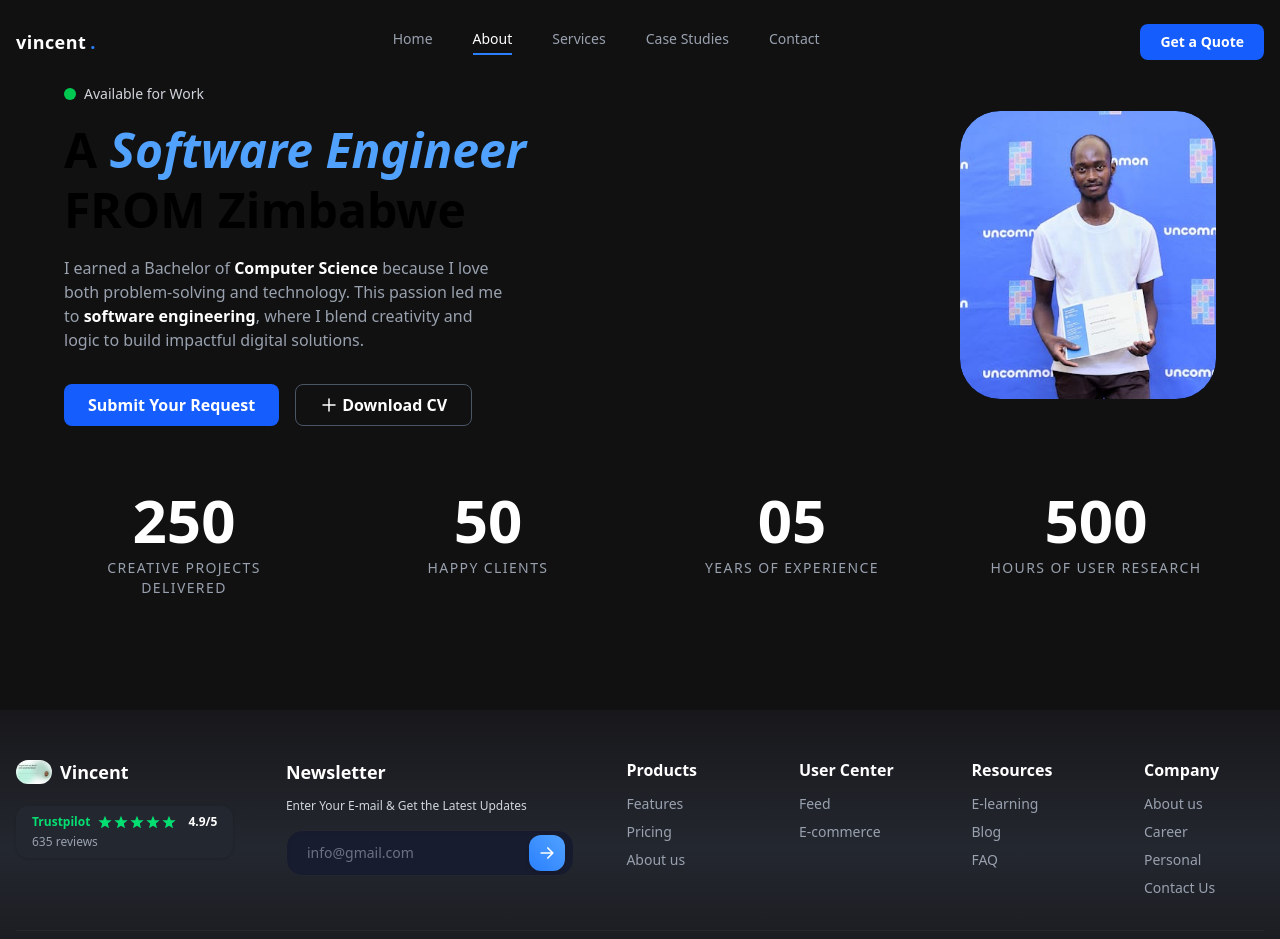
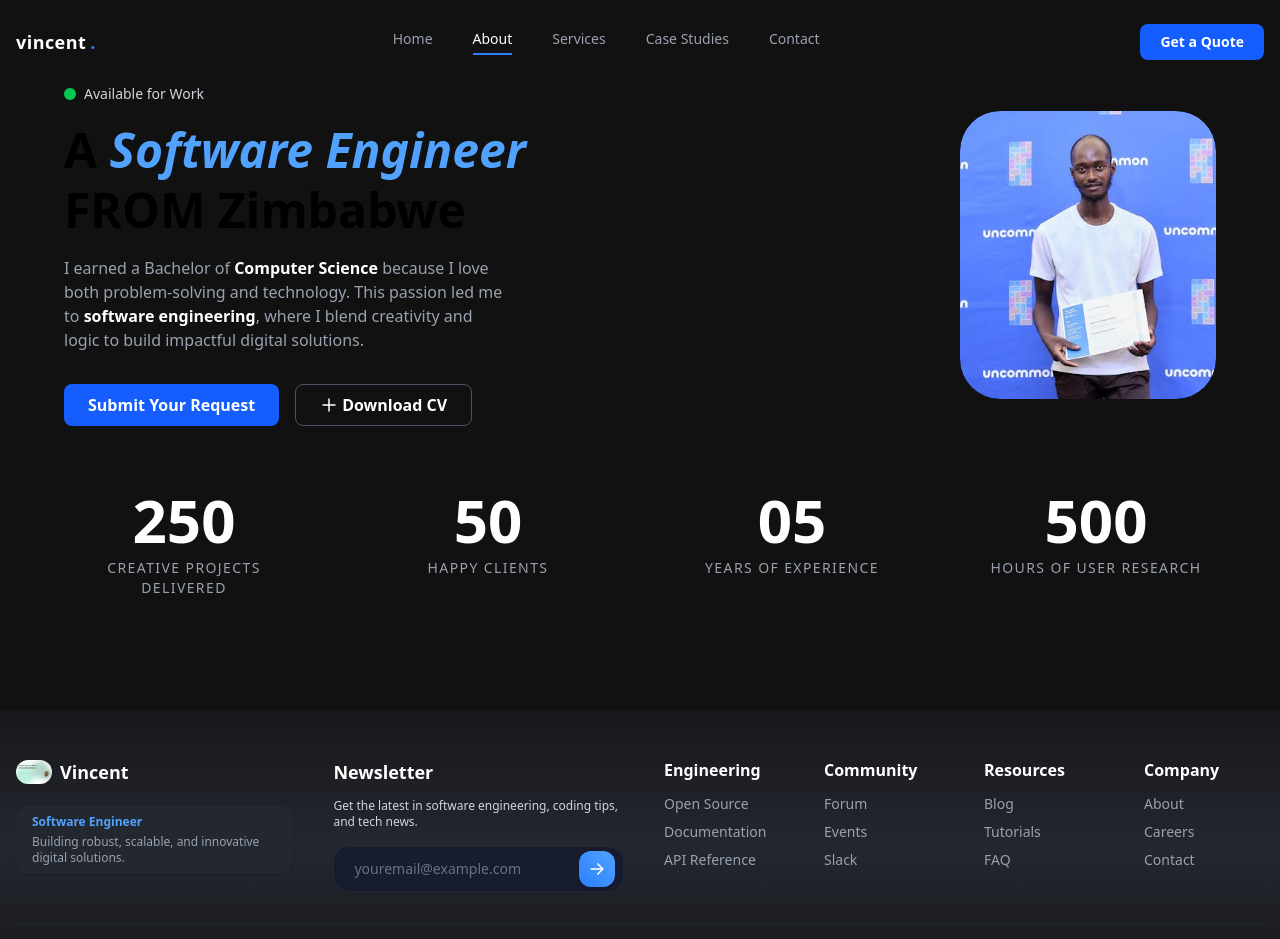
Before and after one commit to VincentMugondora/my_portfolio, a Next.js app: page /about in a window 1280 px wide. Shown: the top 939 px of the page. Built offline with nearby package versions, Linux system fonts and the light colour scheme.

Commit message:
Revamp Footer and Hero components: update content and layout for improved clarity and user engagement, including replacing Trustpilot with a tagline in the Footer and changing the CV download button to an anchor link.

```diff
--- a/src/components/Footer.tsx
+++ b/src/components/Footer.tsx
@@ -34,34 +34,26 @@ const Footer = () => {
   return (
     <footer className="w-full bg-gradient-to-t from-[#18181b] via-[#23272F] to-[#18181b] text-gray-400 pt-12 pb-6 px-4 mt-12">
       <div className="w-full flex flex-col md:flex-row md:items-start md:justify-between gap-10">
-        {/* Logo & Trustpilot */}
+        {/* Logo & Tagline */}
         <div className="flex flex-col gap-4 min-w-[200px]">
           <div className="flex items-center gap-2">
             <Image src="/person.png" alt="Vincent Mugondora" width={36} height={36} className="rounded-full" />
             <span className="font-bold text-white text-lg">Vincent</span>
           </div>
           <div className="bg-[#23272F] rounded-xl px-4 py-2 flex flex-col items-start shadow mt-1 w-fit">
-            <div className="flex items-center gap-2 mb-1">
-              <span className="text-green-400 font-bold text-xs">Trustpilot</span>
-              <span className="flex items-center gap-0.5">
-                {[...Array(5)].map((_, i) => (
-                  <svg key={i} width="14" height="14" viewBox="0 0 20 20" fill="currentColor" className="text-green-400"><polygon points="10,1 12.59,7.36 19.51,7.64 14,12.14 15.82,19.02 10,15.5 4.18,19.02 6,12.14 0.49,7.64 7.41,7.36"/></svg>
-                ))}
-              </span>
-              <span className="text-xs text-white font-semibold ml-1">4.9/5</span>
-            </div>
-            <span className="text-xs text-gray-400">635 reviews</span>
+            <span className="text-blue-400 font-bold text-xs mb-1">Software Engineer</span>
+            <span className="text-xs text-gray-400">Building robust, scalable, and innovative digital solutions.</span>
           </div>
         </div>
         {/* Newsletter */}
         <div className="flex flex-col gap-2 min-w-[260px]">
           <div className="font-semibold text-white mb-1 text-left text-lg">Newsletter</div>
-          <div className="text-xs mb-2 text-left text-gray-300">Enter Your E-mail & Get the Latest Updates</div>
+          <div className="text-xs mb-2 text-left text-gray-300">Get the latest in software engineering, coding tips, and tech news.</div>
           <form className="w-full" onSubmit={handleNewsletterSubmit}>
             <div className="flex items-center bg-[#181c2f] rounded-2xl px-2 py-1 shadow-inner border border-[#23272F] focus-within:border-blue-500 transition-all">
               <input
                 type="email"
-                placeholder="info@gmail.com"
+                placeholder="youremail@example.com"
                 value={newsletterEmail}
                 onChange={e => setNewsletterEmail(e.target.value)}
                 className="flex-1 bg-transparent outline-none border-none px-3 py-2 text-gray-200 text-sm placeholder-gray-500"
@@ -75,33 +67,30 @@ const Footer = () => {
             {newsletterStatus==='error' && <div className="text-red-400 text-xs mt-2">{newsletterMsg}</div>}
           </form>
         </div>
-        {/* Products */}
+        {/* Software Engineering Links */}
         <div className="flex flex-col gap-2 min-w-[120px]">
-          <div className="font-semibold text-white mb-1">Products</div>
-          <a href="#" className="hover:text-blue-400 transition text-sm">Features</a>
-          <a href="#" className="hover:text-blue-400 transition text-sm">Pricing</a>
-          <a href="#" className="hover:text-blue-400 transition text-sm">About us</a>
+          <div className="font-semibold text-white mb-1">Engineering</div>
+          <a href="#" className="hover:text-blue-400 transition text-sm">Open Source</a>
+          <a href="#" className="hover:text-blue-400 transition text-sm">Documentation</a>
+          <a href="#" className="hover:text-blue-400 transition text-sm">API Reference</a>
         </div>
-        {/* User Center */}
         <div className="flex flex-col gap-2 min-w-[120px]">
-          <div className="font-semibold text-white mb-1">User Center</div>
-          <a href="#" className="hover:text-blue-400 transition text-sm">Feed</a>
-          <a href="#" className="hover:text-blue-400 transition text-sm">E-commerce</a>
+          <div className="font-semibold text-white mb-1">Community</div>
+          <a href="#" className="hover:text-blue-400 transition text-sm">Forum</a>
+          <a href="#" className="hover:text-blue-400 transition text-sm">Events</a>
+          <a href="#" className="hover:text-blue-400 transition text-sm">Slack</a>
         </div>
-        {/* Resources */}
         <div className="flex flex-col gap-2 min-w-[120px]">
           <div className="font-semibold text-white mb-1">Resources</div>
-          <a href="#" className="hover:text-blue-400 transition text-sm">E-learning</a>
           <a href="#" className="hover:text-blue-400 transition text-sm">Blog</a>
+          <a href="#" className="hover:text-blue-400 transition text-sm">Tutorials</a>
           <a href="#" className="hover:text-blue-400 transition text-sm">FAQ</a>
         </div>
-        {/* Company */}
         <div className="flex flex-col gap-2 min-w-[120px]">
           <div className="font-semibold text-white mb-1">Company</div>
-          <a href="#" className="hover:text-blue-400 transition text-sm">About us</a>
-          <a href="#" className="hover:text-blue-400 transition text-sm">Career</a>
-          <a href="#" className="hover:text-blue-400 transition text-sm">Personal</a>
-          <a href="#" className="hover:text-blue-400 transition text-sm">Contact Us</a>
+          <a href="#" className="hover:text-blue-400 transition text-sm">About</a>
+          <a href="#" className="hover:text-blue-400 transition text-sm">Careers</a>
+          <a href="#" className="hover:text-blue-400 transition text-sm">Contact</a>
         </div>
       </div>
       <div className="w-full flex flex-col md:flex-row items-center justify-between mt-8 border-t border-[#23272F] pt-4 gap-4 text-xs text-gray-500">
--- a/src/components/Hero.tsx
+++ b/src/components/Hero.tsx
@@ -20,10 +20,14 @@ const Hero = () => (
         <button className="bg-blue-600 hover:bg-blue-700 text-white px-6 py-2 rounded-lg font-semibold transition-colors duration-200">
           Submit Your Request
         </button>
-        <button className="border border-gray-600 hover:bg-gray-800 text-white px-6 py-2 rounded-lg font-semibold flex items-center space-x-2 transition-colors duration-200">
+        <a
+          href="/Vincent_Mugondora_CV.docx"
+          download
+          className="border border-gray-600 hover:bg-gray-800 text-white px-6 py-2 rounded-lg font-semibold flex items-center space-x-2 transition-colors duration-200"
+        >
           <svg width="18" height="18" fill="none" viewBox="0 0 24 24" stroke="currentColor" className="inline-block mr-1"><path strokeLinecap="round" strokeLinejoin="round" strokeWidth={2} d="M12 4v16m8-8H4" /></svg>
           <span>Download CV</span>
-        </button>
+        </a>
       </div>
     </div>
     {/* Right: Profile Image */}
```
